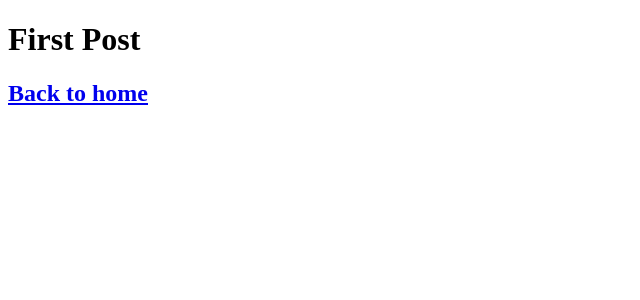
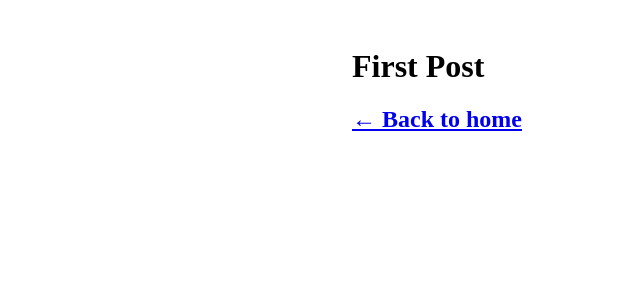
Before and after one commit to Danielfp1/nextjs-blog, a Next.js app: page /posts/first-post in a window 1280 px wide. Shown: the top 300 px of the page, without its empty margins (0-640 px from the left). Built offline with nearby package versions, Linux system fonts and the light colour scheme.

Commit message:
Adds a basic layout and first post page
Introduces a reusable layout component for consistent styling across pages.

Chapter 9
https://nextjs.org/learn/pages-router/assets-metadata-css-layout-component

Creates a first post page to demonstrate the layout and basic navigation.

```diff
--- /dev/null
+++ b/components/layout.js
@@ -0,0 +1,5 @@
+import styles from './layout.module.css';
+
+export default function Layout({ children }) {
+  return <div className={styles.container}>{children}</div>;
+}
--- /dev/null
+++ b/components/layout.module.css
@@ -0,0 +1,5 @@
+.container {
+  max-width: 36rem;
+  padding: 0 1rem;
+  margin: 3rem auto 6rem;
+}
--- a/pages/posts/first-post.js
+++ b/pages/posts/first-post.js
@@ -1,12 +1,17 @@
+import Head from 'next/head';
 import Link from 'next/link';
+import Layout from '../../components/layout';
 
 export default function FirstPost() {
   return (
-    <>
+    <Layout>
+      <Head>
+        <title>First Post</title>
+      </Head>
       <h1>First Post</h1>
       <h2>
-        <Link href="/">Back to home</Link>
+        <Link href="/">← Back to home</Link>
       </h2>
-    </>
+    </Layout>
   );
 }
```
